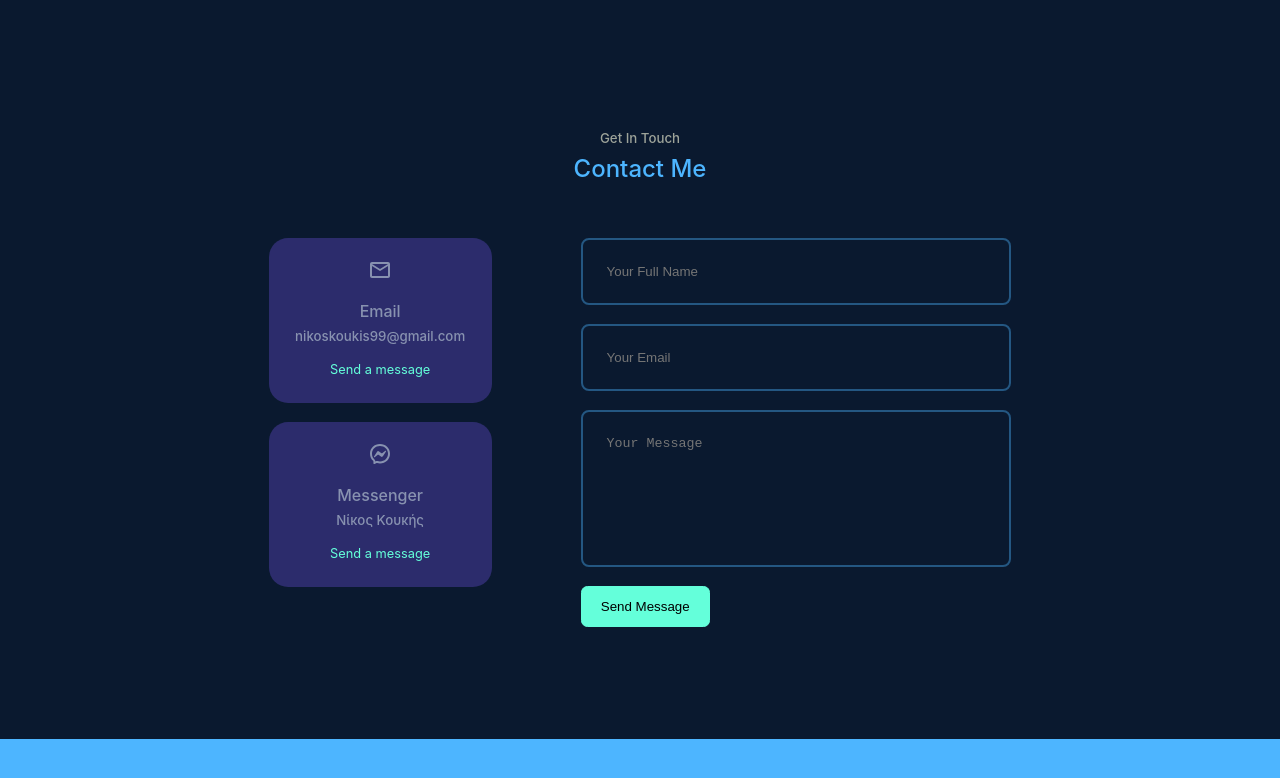
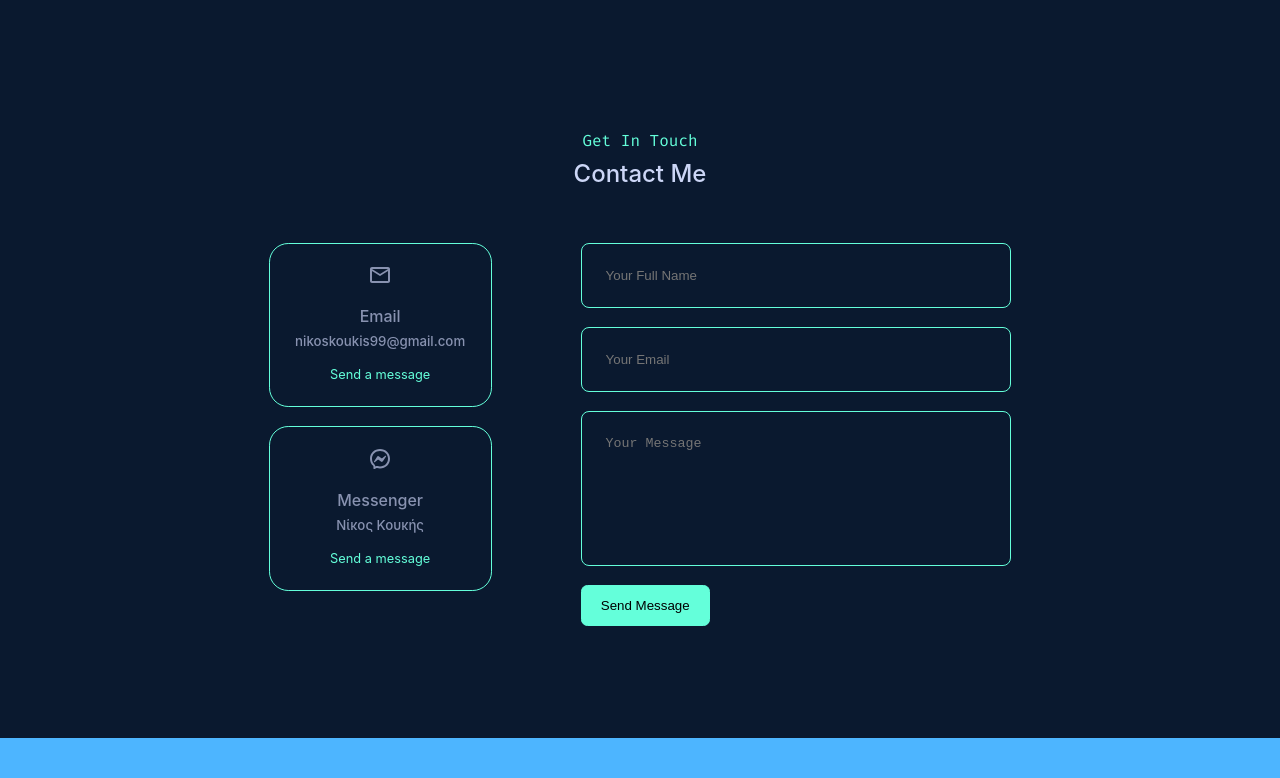
Before and after one commit to nikos-koukis/Portfolio, a React (Create React App) app: page / in a window 1280 px wide. Shown: the part 4422-5200 px from the top of the page. Built offline with nearby package versions, Linux system fonts and the light colour scheme.

Commit message:
Improve Contact

```diff
--- a/src/components/contact/Contact.jsx
+++ b/src/components/contact/Contact.jsx
@@ -7,9 +7,8 @@ import { RiMessengerLine } from 'react-icons/ri'
 const Contact = () => {
   return (
     <section id='contact'>
-      <h5>Get In Touch</h5>
+      <h1>Get In Touch</h1>
       <h2>Contact Me</h2>
-
       <div className="container contact__container">
         <div className="contact__options">
           <article className="contact__option">
--- a/src/components/contact/contact.css
+++ b/src/components/contact/contact.css
@@ -1,3 +1,14 @@
+#contact>h1 {
+    color: var(--color-green);
+    font-size: 1rem;
+    font-family: var(--font-mono);
+    text-align: center;
+}
+
+#contact>h2 {
+    color: var(--lightest-slate);
+}
+
 .container.contact__container {
     width: 58%;
     display: grid;
@@ -12,17 +23,19 @@
 }
 
 .contact__option {
-    background: var(--color-bg-variant);
+    background: transparent;
     padding: 1.2rem;
     border-radius: 1.2rem;
     text-align: center;
-    border: 1px solid transparent;
+    border: 1px solid var(--color-green);
     transition: var(--transition);
 }
 
 .contact__option:hover {
-    background: transparent;
-    border-color: var(--color-primary-variant);
+    background: var(--color-green-transparency);
+    border-color: var(--color-green);
+    cursor: default;
+    color: var(--color-white);
 }
 
 .contact__option-icon {
@@ -50,7 +63,7 @@ textarea {
     padding: 1.5rem;
     border-radius: 0.5rem;
     background: transparent;
-    border: 2px solid var(--color-primary-variant);
+    border: 1px solid var(--color-green);
     resize: none;
     color: var(--color-white);
 }
--- a/src/components/skills/Skills.jsx
+++ b/src/components/skills/Skills.jsx
@@ -44,6 +44,11 @@ const frameworkSkills = [
   {
     id: 2,
     title: 'Express',
+    icon: <BsPatchCheckFill className="skills__details-icon" />
+  },
+  {
+    id: 3,
+    title: 'Tailwind CSS',
     icon: <BsPatchCheckFill className="skills__details-icon" />
   }
 ];
```
